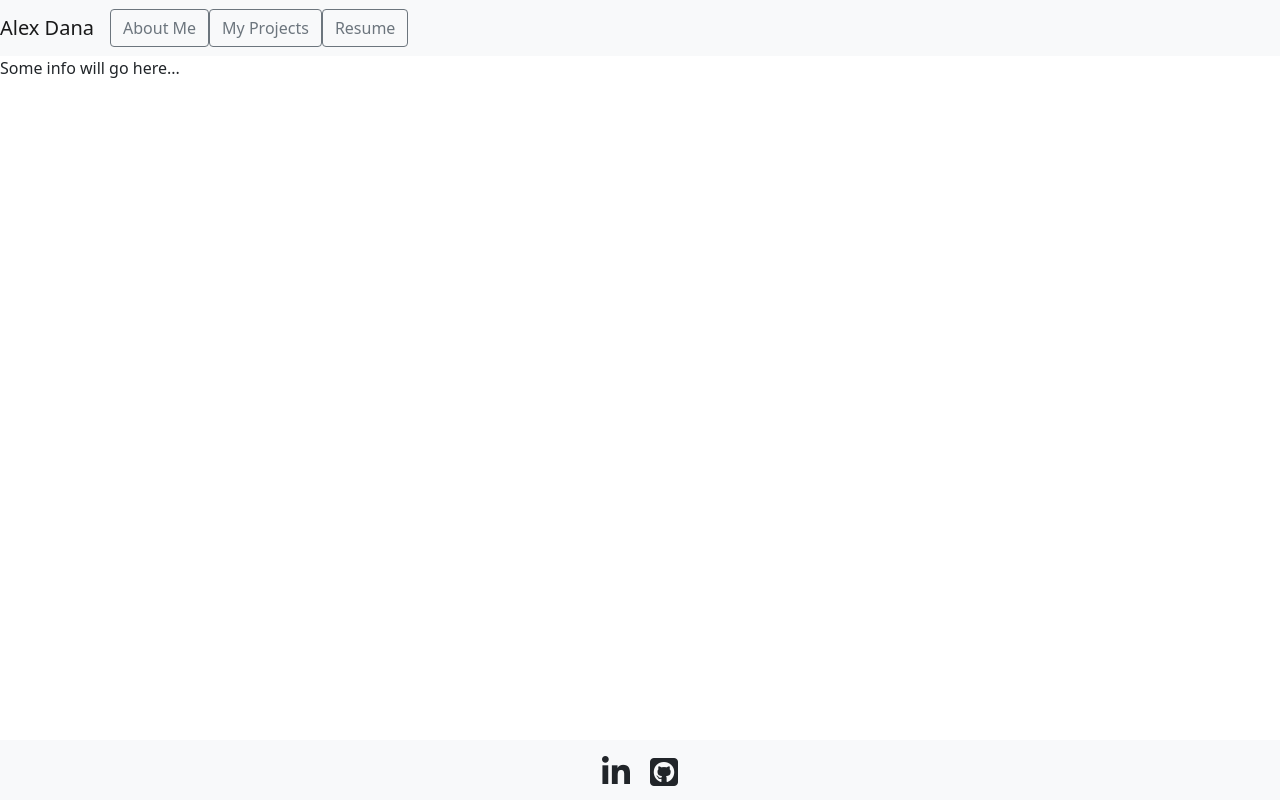
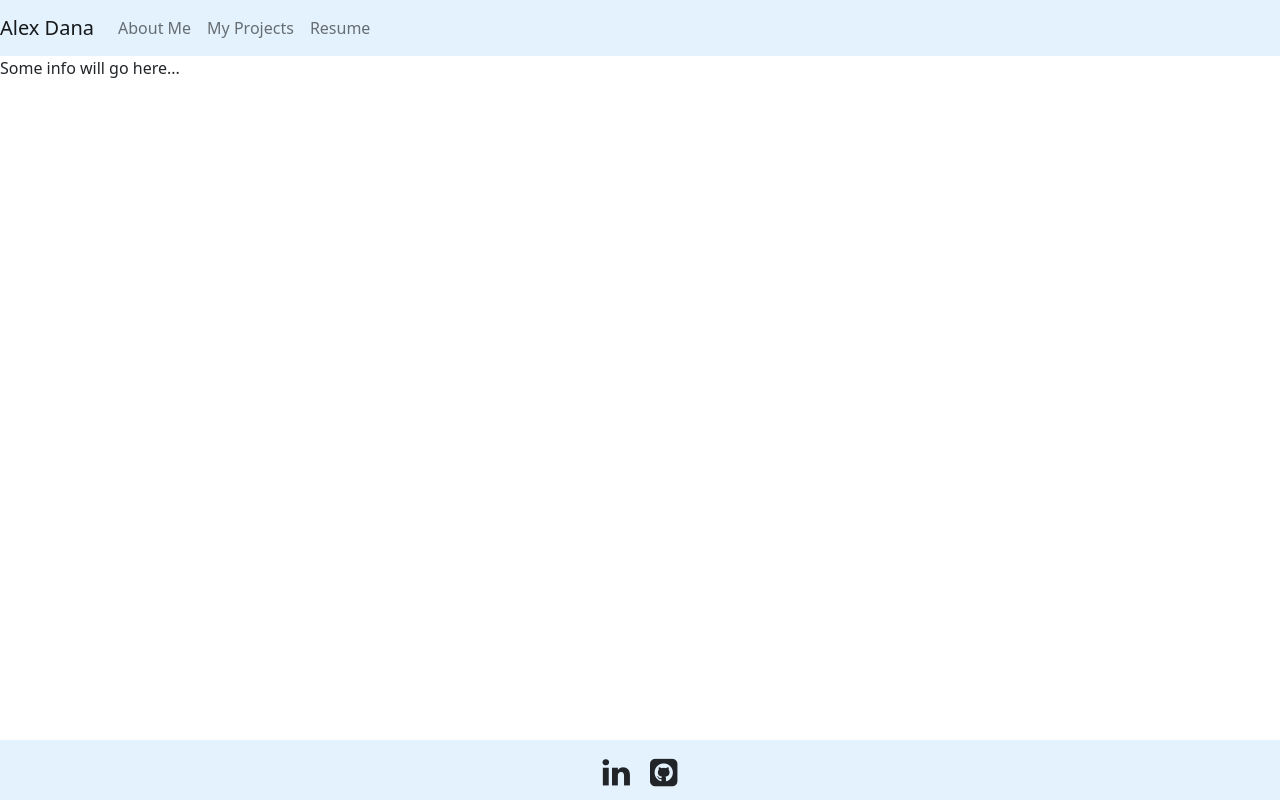
Before and after one commit to cadsdanaa/my-website, an Angular app: page / in a window 1280 px wide. Built offline with nearby package versions, Linux system fonts and the light colour scheme.

Commit message:
Small updated to styling. Likely going to hide some tabs after this and start on some project/backend stuff

```diff
--- a/src/app/footer/footer.component.html
+++ b/src/app/footer/footer.component.html
@@ -1,4 +1,4 @@
-<footer class="footer text-center bg-light">
+<footer class="footer text-center" style="background-color: #e3f2fd;">
   <div class="pt-2">
     <!-- Linkedin -->
     <a href="https://www.linkedin.com/in/alex-dana-907a74193/" target="_blank" class="link-dark" style="padding: 10px">
--- a/src/app/navbar/navbar.component.html
+++ b/src/app/navbar/navbar.component.html
@@ -1,4 +1,4 @@
-<nav class="navbar navbar-expand-lg navbar-light bg-light">
+<nav class="navbar navbar-expand-lg navbar-light" style="background-color: #e3f2fd;">
   <a class="navbar-brand">Alex Dana</a>
   <button class="navbar-toggler" type="button" data-toggle="collapse" data-target="#navbarNav" aria-controls="navbarNav" aria-expanded="false" aria-label="Toggle navigation">
     <span class="navbar-toggler-icon"></span>
@@ -6,7 +6,7 @@
   <div class="collapse navbar-collapse" id="navbarNav">
     <ul class="navbar-nav">
       <li *ngFor="let item of items">
-        <button class="btn btn-outline-secondary" [routerLink]="[item.value]">{{item.label}}</button>
+        <a class="nav-link" [routerLink]="[item.value]">{{item.label}}</a>
       </li>
     </ul>
   </div>
--- a/src/index.html
+++ b/src/index.html
@@ -1,7 +1,6 @@
 <!doctype html>
 <html lang="en">
 <head>
-  <script src="http://use.fontawesome.com/3b275ab684.js"></script>
   <meta charset="utf-8">
   <title>Alex Dana</title>
   <base href="/">
```
